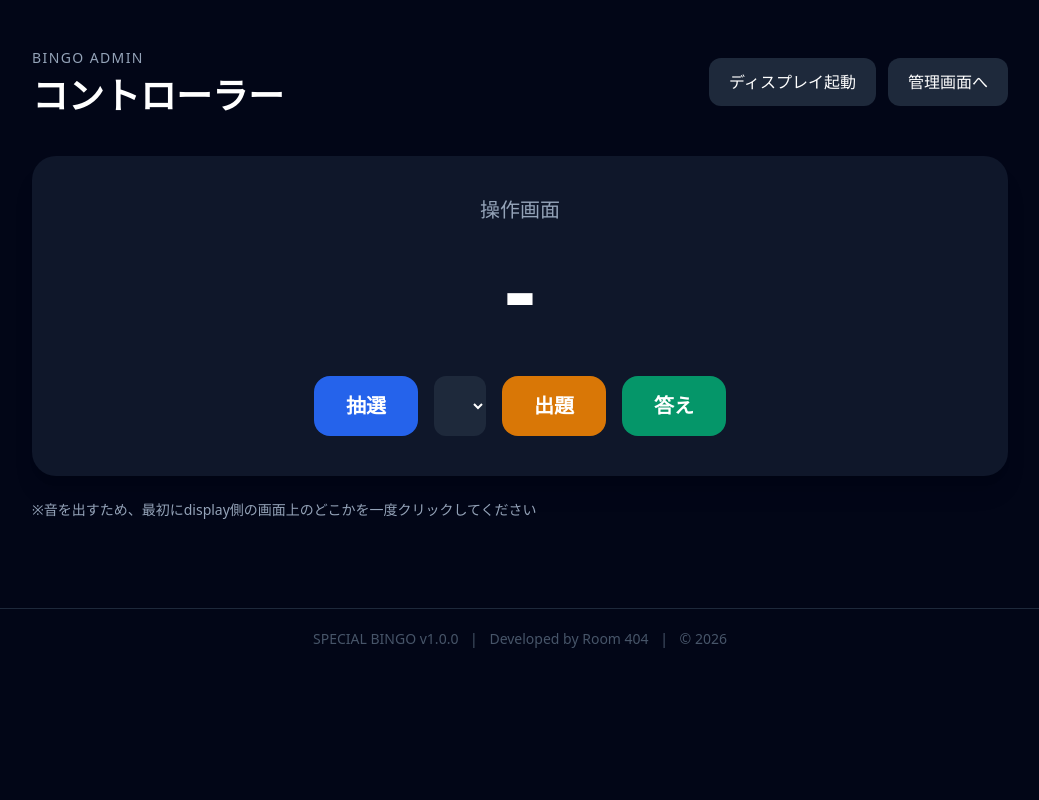
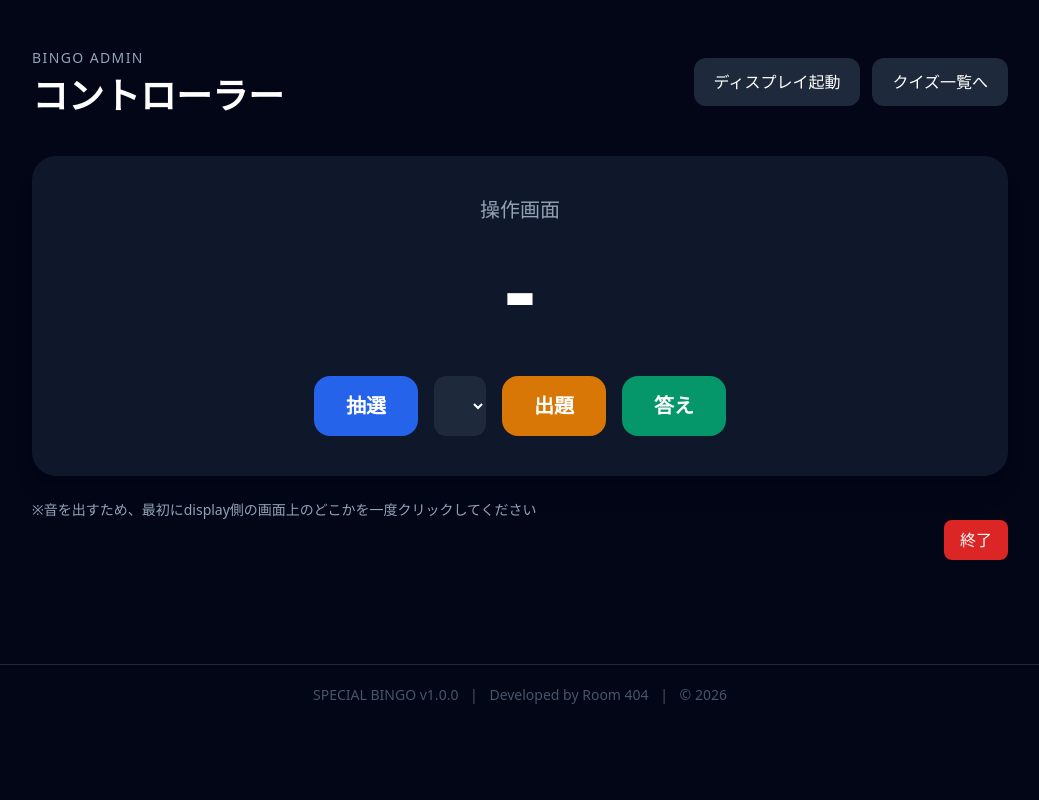
Before and after one commit to KITASHA/BINGO, a FastAPI app: page /controller in a window 1280 px wide. Shown: the whole page, without its empty margins (120-1159 px from the left). Run offline with FastAPI, Linux system fonts and the light colour scheme; data that the repository does not hold is empty.

Commit message:
終了画面

```diff
--- a/main.py
+++ b/main.py
@@ -4,6 +4,7 @@ import subprocess
 import sys
 import threading
 import time
+import signal
 
 from datetime import datetime
 from pathlib import Path
@@ -29,6 +30,8 @@ from import_quizzes import load_quizzes_from_json
 from export_quizzes import get_export_quizzes
 from init_db import init_db
 from state import state
+
+server = None
 
 
 APP_NAME = "SPECIAL BINGO"
@@ -770,9 +773,21 @@ async def import_quizzes_api(
 if __name__ == "__main__":
     threading.Thread(target=open_browser).start()
 
-    uvicorn.run(
+    config = uvicorn.Config(
         app,
         host="127.0.0.1",
         port=8000,
         log_config=None
     )
+
+    server = uvicorn.Server(config)
+    server.run()
+
+@app.post("/shutdown")
+async def shutdown():
+    global server
+
+    if server is not None:
+        server.should_exit = True
+
+    return {"success": True}
--- a/static/js/controller.js
+++ b/static/js/controller.js
@@ -84,5 +84,41 @@ async function toggleAnswer() {
 }
 
 
+const shutdownButton = document.getElementById("shutdown-btn");
+
+shutdownButton.addEventListener("click", async () => {
+    const confirmed = confirm("BINGOツールを終了しますか？");
+
+    if (!confirmed) {
+        return;
+    }
+
+    shutdownButton.disabled = true;
+    shutdownButton.textContent = "終了中...";
+
+    try {
+        await fetch("/shutdown", {
+            method: "POST"
+        });
+
+        document.body.innerHTML = `
+            <div class="min-h-screen flex items-center justify-center bg-slate-950 text-white">
+                <div class="text-center">
+                    <h1 class="text-3xl font-bold mb-4">
+                        BINGOツールを終了しました
+                    </h1>
+                    <p class="text-slate-400">
+                        この画面とビンゴ表示画面を閉じてください。
+                    </p>
+                </div>
+            </div>
+        `;
+    } catch (error) {
+        alert("終了処理に失敗しました。");
+        shutdownButton.disabled = false;
+        shutdownButton.textContent = "終了";
+    }
+});
+
 // 初期表示時にクイズ一覧を読み込む
 loadQuizList();
--- a/templates/controller.html
+++ b/templates/controller.html
@@ -31,7 +31,7 @@
                     href="/admin/quizzes"
                     class="bg-slate-800 hover:bg-slate-700 text-white px-5 py-3 rounded-xl"
                 >
-                    管理画面へ
+                    クイズ一覧へ
                 </a>
 
             </div>
@@ -79,6 +79,14 @@
         <p class="text-slate-400 text-sm mt-6">
             ※音を出すため、最初にdisplay側の画面上のどこかを一度クリックしてください
         </p>
+        <div class="flex justify-end mb-4">
+    <button
+        id="shutdown-btn"
+        class="bg-red-600 hover:bg-red-700 text-white px-4 py-2 rounded-lg"
+    >
+        終了
+    </button>
+</div>
 
     </div>
 
```
